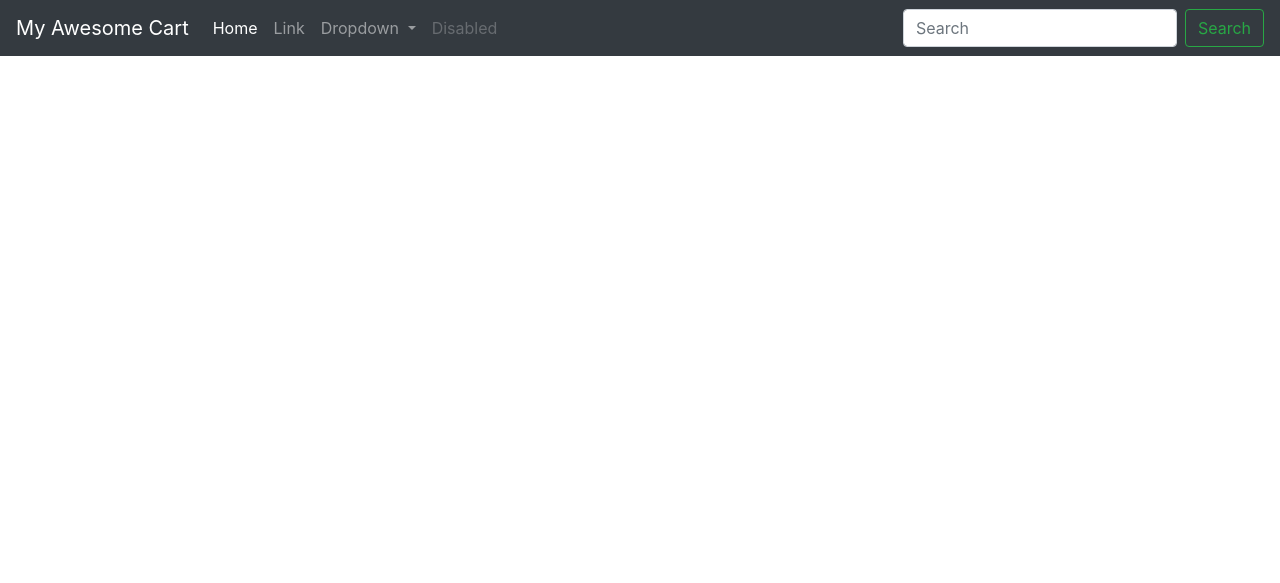
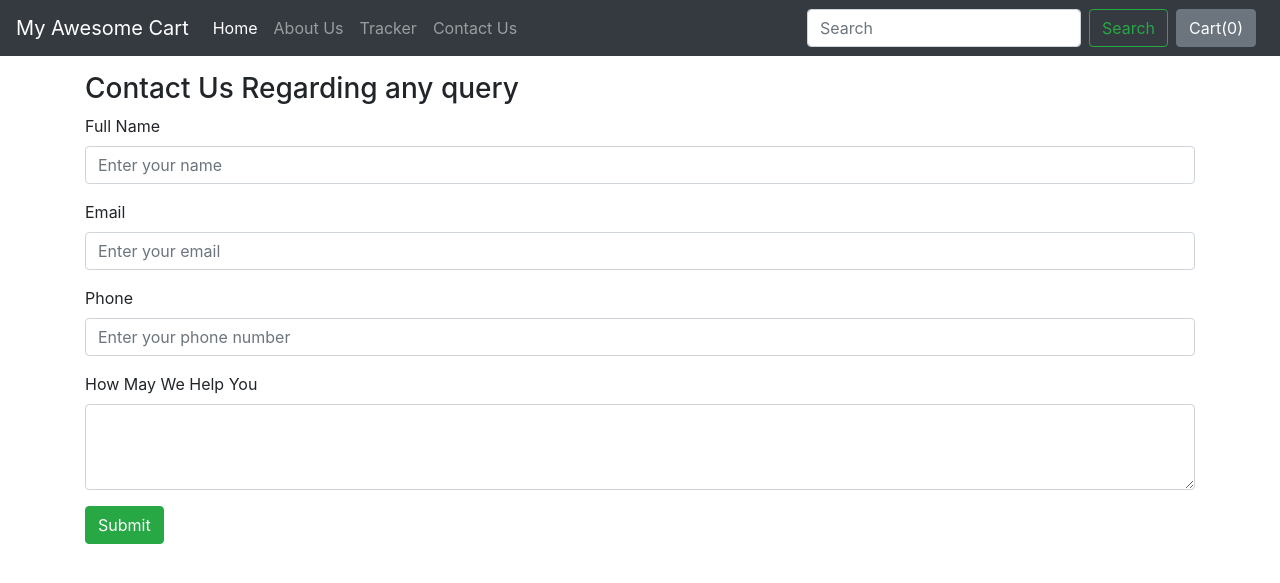
Before and after one commit to GigaByte6610/ecommerce, a Django app: page /shop/contact/ in a window 1280 px wide. Shown: the top 583 px of the page. Run offline with Django 5.2, Linux system fonts and the light colour scheme; some libraries are stand-ins or nearby versions.

Commit message:
Contact Model Added

```diff
--- a/shop/admin.py
+++ b/shop/admin.py
@@ -1,5 +1,6 @@
 from django.contrib import admin
 
 # Register your models here.
-from .models import Product
+from .models import Product,Contact
 admin.site.register(Product)
+admin.site.register(Contact)
--- a/shop/templates/shop/basic.html
+++ b/shop/templates/shop/basic.html
@@ -1,31 +1,22 @@
-<!DOCTYPE html>
+<!doctype html>
 <html lang="en">
-
   <head>
     <!-- Required meta tags -->
-    <meta charset="utf-8" />
-    <meta name="viewport" content="width=device-width, initial-scale=1, shrink-to-fit=no" />
+    <meta charset="utf-8">
+    <meta name="viewport" content="width=device-width, initial-scale=1, shrink-to-fit=no">
 
     <!-- Bootstrap CSS -->
-    <link rel="stylesheet" href="https://stackpath.bootstrapcdn.com/bootstrap/4.2.1/css/bootstrap.min.css" integrity="sha384-GJzZqFGwb1QTTN6wy59ffF1BuGJpLSa9DkKMp0DgiMDm4iYMj70gZWKYbI706tWS" crossorigin="anonymous" />
+    <link rel="stylesheet" href="https://stackpath.bootstrapcdn.com/bootstrap/4.2.1/css/bootstrap.min.css" integrity="sha384-GJzZqFGwb1QTTN6wy59ffF1BuGJpLSa9DkKMp0DgiMDm4iYMj70gZWKYbI706tWS" crossorigin="anonymous">
 
     <title>{% block title%} {% endblock %}</title>
+     <style>
+       {% block css %} {% endblock %}
+  </style>
+  </head>
+  <body>
 
-
-    <style>
-      {% block css %}
-      /* Your CSS here */
-      {% endblock %}
-  </style>
-
-
-
-
-</head>
-
-<body>
     <nav class="navbar navbar-expand-lg navbar-dark bg-dark">
-        <a class="navbar-brand" href="#">My Awesome Cart</a>
+  <a class="navbar-brand" href="/shop">My Awesome Cart</a>
   <button class="navbar-toggler" type="button" data-toggle="collapse" data-target="#navbarSupportedContent" aria-controls="navbarSupportedContent" aria-expanded="false" aria-label="Toggle navigation">
     <span class="navbar-toggler-icon"></span>
   </button>
@@ -33,59 +24,41 @@
   <div class="collapse navbar-collapse" id="navbarSupportedContent">
     <ul class="navbar-nav mr-auto">
       <li class="nav-item active">
-                    <a class="nav-link" href="#">Home <span class="sr-only">(current)</span></a
-            >
+        <a class="nav-link" href="/shop">Home <span class="sr-only">(current)</span></a>
       </li>
       <li class="nav-item">
-            <a class="nav-link" href="#">Link</a>
+        <a class="nav-link" href="/shop/about">About Us</a>
       </li>
-                <li class="nav-item dropdown">
-                    <a class="nav-link dropdown-toggle" href="#" id="navbarDropdown" role="button" data-toggle="dropdown" aria-haspopup="true" aria-expanded="false">
-              Dropdown
-            </a>
-                    <div class="dropdown-menu" aria-labelledby="navbarDropdown">
-                        <a class="dropdown-item" href="#">Action</a>
-                        <a class="dropdown-item" href="#">Another action</a>
-                        <div class="dropdown-divider"></div>
-                        <a class="dropdown-item" href="#">Something else here</a>
-                    </div>
+
+      <li class="nav-item">
+        <a class="nav-link" href="/shop/tracker">Tracker</a>
       </li>
+
       <li class="nav-item">
-                    <a class="nav-link disabled" href="#" tabindex="-1" aria-disabled="true">Disabled</a
-            >
+        <a class="nav-link" href="/shop/contact">Contact Us</a>
       </li>
+
+
     </ul>
     <form class="form-inline my-2 my-lg-0">
-          <input
-            class="form-control mr-sm-2"
-            type="search"
-            placeholder="Search"
-            aria-label="Search"
-          />
-          <button class="btn btn-outline-success my-2 my-sm-0" type="submit">
-            Search
+      <input class="form-control mr-sm-2" type="search" placeholder="Search" aria-label="Search">
+      <button class="btn btn-outline-success my-2 my-sm-0" type="submit">Search</button>
+    </form>
+    <button type="button" class="btn btn-secondary mx-2" id="popcart" data-container="body" data-toggle="popover" data-placement="bottom" data-html="true" data-content="Vivamus
+sagittis lacus vel augue laoreet rutrum faucibus.">
+
+
+  Cart(<span id="cart">0</span>)
 </button>
-        </form>
   </div>
 </nav>
   {% block body %} {% endblock %}
 
     <!-- Optional JavaScript -->
     <!-- jQuery first, then Popper.js, then Bootstrap JS -->
-    <script
-      src="https://code.jquery.com/jquery-3.3.1.slim.min.js"
-      integrity="sha384-q8i/X+965DzO0rT7abK41JStQIAqVgRVzpbzo5smXKp4YfRvH+8abtTE1Pi6jizo"
-      crossorigin="anonymous"
-    ></script>
-    <script
-      src="https://cdnjs.cloudflare.com/ajax/libs/popper.js/1.14.6/umd/popper.min.js"
-      integrity="sha384-wHAiFfRlMFy6i5SRaxvfOCifBUQy1xHdJ/yoi7FRNXMRBu5WHdZYu1hA6ZOblgut"
-      crossorigin="anonymous"
-    ></script>
-    <script
-      src="https://stackpath.bootstrapcdn.com/bootstrap/4.2.1/js/bootstrap.min.js"
-      integrity="sha384-B0UglyR+jN6CkvvICOB2joaf5I4l3gm9GU6Hc1og6Ls7i6U/mkkaduKaBhlAXv9k"
-      crossorigin="anonymous"
-    ></script>
+    <script src="https://code.jquery.com/jquery-3.3.1.slim.min.js" integrity="sha384-q8i/X+965DzO0rT7abK41JStQIAqVgRVzpbzo5smXKp4YfRvH+8abtTE1Pi6jizo" crossorigin="anonymous"></script>
+    <script src="https://cdnjs.cloudflare.com/ajax/libs/popper.js/1.14.6/umd/popper.min.js" integrity="sha384-wHAiFfRlMFy6i5SRaxvfOCifBUQy1xHdJ/yoi7FRNXMRBu5WHdZYu1hA6ZOblgut" crossorigin="anonymous"></script>
+    <script src="https://stackpath.bootstrapcdn.com/bootstrap/4.2.1/js/bootstrap.min.js" integrity="sha384-B0UglyR+jN6CkvvICOB2joaf5I4l3gm9GU6Hc1og6Ls7i6U/mkkaduKaBhlAXv9k" crossorigin="anonymous"></script>
+    {% block js %} {% endblock %}
   </body>
 </html>
--- /dev/null
+++ b/shop/templates/shop/checkout.html
@@ -0,0 +1,4 @@
+{% extends 'shop/basic.html' %}
+
+{% block title%} Checkout - My Awesome Cart{% endblock %}
+{% block body %} This is our checkout page {% endblock %}
--- a/shop/templates/shop/contact.html
+++ b/shop/templates/shop/contact.html
@@ -0,0 +1,30 @@
+{% extends 'shop/basic.html' %}
+
+{% block title%} Contact Us - My Awesome Cart{% endblock %}
+{% block body %}
+<div class="container my-3">
+    <h3>Contact Us Regarding any query</h3>
+    <form action="/shop/contact/" method="post"> {% csrf_token %}
+        <div class="form-group">
+          <label for="name">Full Name</label>
+          <input type="text" class="form-control" id="name" name='name' placeholder="Enter your name">
+        </div>
+        <div class="form-group">
+          <label for="name">Email</label>
+          <input type="email" class="form-control" id="email" name='email' placeholder="Enter your email">
+        </div>
+        <div class="form-group">
+          <label for="name">Phone</label>
+          <input type="tel" class="form-control" id="phone" name='phone' placeholder="Enter your phone number">
+        </div>
+
+        <div class="form-group">
+          <label for="desc">How May We Help You</label>
+          <textarea class="form-control" id="desc" name='desc' rows="3"></textarea>
+        </div>
+        <button type="submit" class="btn btn-success">Submit</button>
+
+      </form>
+</div>
+
+ {% endblock %}
--- a/shop/templates/shop/index.html
+++ b/shop/templates/shop/index.html
@@ -1,16 +1,63 @@
-{% extends 'shop/basic.html' %} {% block css %} .col-md-3 { display: inline-block; margin-left:-4px; } .carousel-indicators .active { background-color: blue; } .col-md-3 img{ width: 255px; height: 355px; } body .carousel-indicator li{ background-color:
-blue; } body .carousel-indicators{ } body .carousel-control-prev-icon, body .carousel-control-next-icon{ background-color: blue; } .carousel-control-prev,.carousel-control-prev{top:auto;bottom:auto;}body .no-padding{ padding-left: 0, padding-right: 0; } {% endblock %} {% block body %} {% load static %}
+{% extends 'shop/basic.html' %}
+{% block css %}
+          .col-md-3
+          {
+          display: inline-block;
+          margin-left:-4px;
+          }
+
+          .carousel-indicators .active {
+          background-color: blue;
+            }
+
+          .col-md-3 img{
+
+          width: 100%%;
+          height: 300px;
+          }
+
+          body .carousel-indicator li{
+          background-color: blue;
+          }
+
+          body .carousel-indicators{
+          bottom: 0;
+          }
+
+          body .carousel-control-prev-icon,
+          body .carousel-control-next-icon{
+          background-color: blue;
+          }
+
+          .carousel-control-prev,
+          .carousel-control-next{
+          top: auto;
+          bottom: auto;
+          padding-top: 222px;
+          }
+           body .no-padding{
+           padding-left: 0,
+           padding-right: 0;
+           }
+           h5{
+            margin-left:24px;
+           }
+ {% endblock %}
+
+{% block body %}
+{% load static %}
 <div class="container">
+
     <!--Slideshow starts here -->
-
-     {% for product,range,nSlides in allProds%}
-     <h1>{{product.0.category}}</h1>
-    <div id="demo{{forloop.counter}}" class="carousel slide my-3" data-ride="carousel">
+    {% for product, range, nSlides in allProds %}
+    <h5 class="my-4">Flash Sale On {{product.0.category}} - Recommended Items</h5>
+    <div class="row">
+<div id="demo{{forloop.counter}}" class="col carousel slide my-3" data-ride="carousel">
     <ul class="carousel-indicators">
       <li data-target="#demo{{forloop.counter}}" data-slide-to="0" class="active"></li>
 
        {% for i in range %}
-            <li data-target="#demo{{forloop.parentloop.counter}}" data-slide-to="{{i}}"></li>
+      <li data-target="#demo{{forloop.parentloop.counter}}" data-slide-to="{{i}}" ></li>
       {% endfor %}
     </ul>
 
@@ -18,38 +65,29 @@ blue; } body .carousel-indicators{ } body .carousel-control-prev-icon, body .car
     <div class="container carousel-inner no-padding">
 
       <div class="carousel-item active">
-                <div class="col-xs-3 col-sm-3 col-md-3">
-                    <div class="card" style="width: 18rem;">
-                        <img src='/media/{{product.0.image}}' class="card-img-top" alt="...">
-                        <div class="card-body">
-                            <h5 class="card-title">{{product.0.product_name}}</h5>
-                            <p class="card-text">{{product.0.desc}}</p>
-                            <a href="#" class="btn btn-primary">Add to Cart</a>
-                        </div>
-                    </div>
-                </div>
 
 
-                {% for i in product|slice:"1:"%}
+        {% for i in product %}
         <div class="col-xs-3 col-sm-3 col-md-3">
           <div class="card" style="width: 18rem;">
             <img src='/media/{{i.image}}' class="card-img-top" alt="...">
             <div class="card-body">
               <h5 class="card-title">{{i.product_name}}</h5>
-                            <p class="card-text">{{i.desc}}</p>
-                            <a href="#" class="btn btn-primary">Add To Cart</a>
+              <p class="card-text">{{i.desc|slice:"0:15"}}...</p>
+              <button id="pr{{i.id}}" class="btn btn-primary cart">Add To Cart</button>
+              <a href="/shop/products/{{i.id}}"><button id="qv{{i.id}}" class="btn btn-primary cart">QuickView</button></a>
             </div>
           </div>
         </div>
-                {% if forloop.counter|divisibleby:3 and forloop.counter > 0 and not forloop.last %}
-            </div>
-            <div class="carousel-item">
-                {% endif %} {% endfor %}
+        {% if forloop.counter|divisibleby:4 and forloop.counter > 0 and not forloop.last %}
+      </div><div class="carousel-item">
+        {% endif %}
+
+        {% endfor %}
     </div>
 
 
 
-        </div>
 </div>
 </div>
     <!-- left and right controls for the slide -->
@@ -59,7 +97,38 @@ blue; } body .carousel-indicators{ } body .carousel-control-prev-icon, body .car
     <a class="carousel-control-next" href="#demo{{forloop.counter}}" data-slide="next">
         <span class="carousel-control-next-icon"></span>
     </a>
-
-{%endfor%}
+        </div>
+    {% endfor %}
 </div>
  {% endblock %}
+
+{% block js %}
+<script>
+console.log('working');
+if(localStorage.getItem('cart') == null){
+var cart = {};
+}
+else
+{
+cart = JSON.parse(localStorage.getItem('cart'));
+document.getElementById('cart').innerHTML = Object.keys(cart).length;
+}
+$('.cart').click(function(){
+console.log('clicked');
+var idstr = this.id.toString();
+console.log(idstr);
+if (cart[idstr] !=undefined){
+cart[idstr] = cart[idstr] + 1;
+}
+else
+{
+cart[idstr] = 1;
+}
+console.log(cart);
+localStorage.setItem('cart', JSON.stringify(cart));
+document.getElementById('cart').innerHTML = Object.keys(cart).length;
+});
+$('#popcart').popover();
+document.getElementById("popcart").setAttribute('data-content', '<h5>Cart for your items in my shopping cart</h5>');
+</script>
+{% endblock %}
--- /dev/null
+++ b/shop/templates/shop/search.html
@@ -0,0 +1,4 @@
+{% extends 'shop/basic.html' %}
+
+{% block title%} Search Results - My Awesome Cart{% endblock %}
+{% block body %} This is our checkout page {% endblock %}
--- /dev/null
+++ b/shop/templates/shop/tracker.html
@@ -0,0 +1,4 @@
+{% extends 'shop/basic.html' %}
+
+{% block title%} Order Tracker - My Awesome Cart{% endblock %}
+{% block body %} This is our tracking page {% endblock %}
--- a/shop/urls.py
+++ b/shop/urls.py
@@ -1,13 +1,12 @@
-
 from django.urls import path
-from .import views
+from . import views
 
 urlpatterns = [
-    path("",views.index, name="ShopHome"),
-    path("about/",views.about,name="AboutUs"),
-    path("contact/",views.contact,name="ContactUs"),
-    path("tracker/",views.tracker,name="TrackingStatus"),
-    path("search/",views.search,name="Search"),
-    path("productView/",views.prodView,name="ProductView"),
-    path("checkout/",views.checkout,name="Checkout"),
+    path("", views.index, name="ShopHome"),
+    path("about/", views.about, name="AboutUs"),
+    path("contact/", views.contact, name="ContactUs"),
+    path("tracker/", views.tracker, name="TrackingStatus"),
+    path("search/", views.search, name="Search"),
+    path("products/<int:myid>", views.productView, name="ProductView"),
+    path("checkout/", views.checkout, name="Checkout"),
 ]
--- a/shop/views.py
+++ b/shop/views.py
@@ -1,33 +1,61 @@
 from django.shortcuts import render
-from .models import Product
+from .models import Product,Contact
+from math import ceil
+
+# Create your views here.
 from django.http import HttpResponse
-from math import ceil
-# Create your views here.
+
 def index(request):
-    products=Product.objects.all()
-    print(products)
-    n=len(products)
-    nSlides=n//4 + ceil((n/4)-(n//4))
-    # params={ 'no of slides':nSlides,'range':range(1,nSlides),'product':products}
-    allProds=[[products,range(1,nSlides),nSlides],
-             [products,range(1,nSlides),nSlides]]
-    params={'allProds':allProds}
-    return  render(request,'shop/index.html',params)
+    # products = Product.objects.all()
+    # print(products)
+    # n = len(products)
+    # nSlides = n//4 + ceil((n/4)-(n//4))
+
+    allProds = []
+    catprods = Product.objects.values('category', 'id')
+    cats = {item['category'] for item in catprods}
+    for cat in cats:
+        prod = Product.objects.filter(category=cat)
+        n = len(prod)
+        nSlides = n // 4 + ceil((n / 4) - (n // 4))
+        allProds.append([prod, range(1, nSlides), nSlides])
+
+    # params = {'no_of_slides':nSlides, 'range': range(1,nSlides),'product': products}
+    # allProds = [[products, range(1, nSlides), nSlides],
+    #             [products, range(1, nSlides), nSlides]]
+    params = {'allProds':allProds}
+    return render(request, 'shop/index.html', params)
 
 def about(request):
-    return  render(request,'shop/about.html')
+    return render(request, 'shop/about.html')
 
 def contact(request):
-    return  render(request,'shop/index.html')
+    if request.method=="POST":
+
+        name =request.POST.get('name',"")
+
+        email=request.POST.get('email',"")
+
+        phone =request.POST.get('phone',"")
+
+        desc=request.POST.get('desc',"")
+        contact=Contact(name=name,email=email,phone=phone,desc=desc)
+        contact.save()
+
+    return render(request, 'shop/contact.html')
 
 def tracker(request):
-    return  render(request,'shop/index.html')
+    return render(request, 'shop/tracker.html')
 
 def search(request):
-    return  render(request,'shop/index.html')
+    return render(request, 'shop/search.html')
 
-def prodView(request):
-    return  render(request,'shop/index.html')
+def productView(request, myid):
+    # Fetch the product using the id
+    product = Product.objects.filter(id=myid)
+
+
+    return render(request, 'shop/prodView.html', {'product':product[0]})
 
 def checkout(request):
-    return  render(request,'shop/index.html')
+    return render(request, 'shop/checkout.html')
```
Also changed, not shown: shop/models.py (+11 -1 lines), shop/templates/shop/about.html (+51 -1 lines), shop/templates/shop/prodView.html (added, +59 -0 lines), db.sqlite3, shop/migrations/0003_contact_alter_product_desc.py (added). Lines whose indentation alone changed are shown as unchanged.
